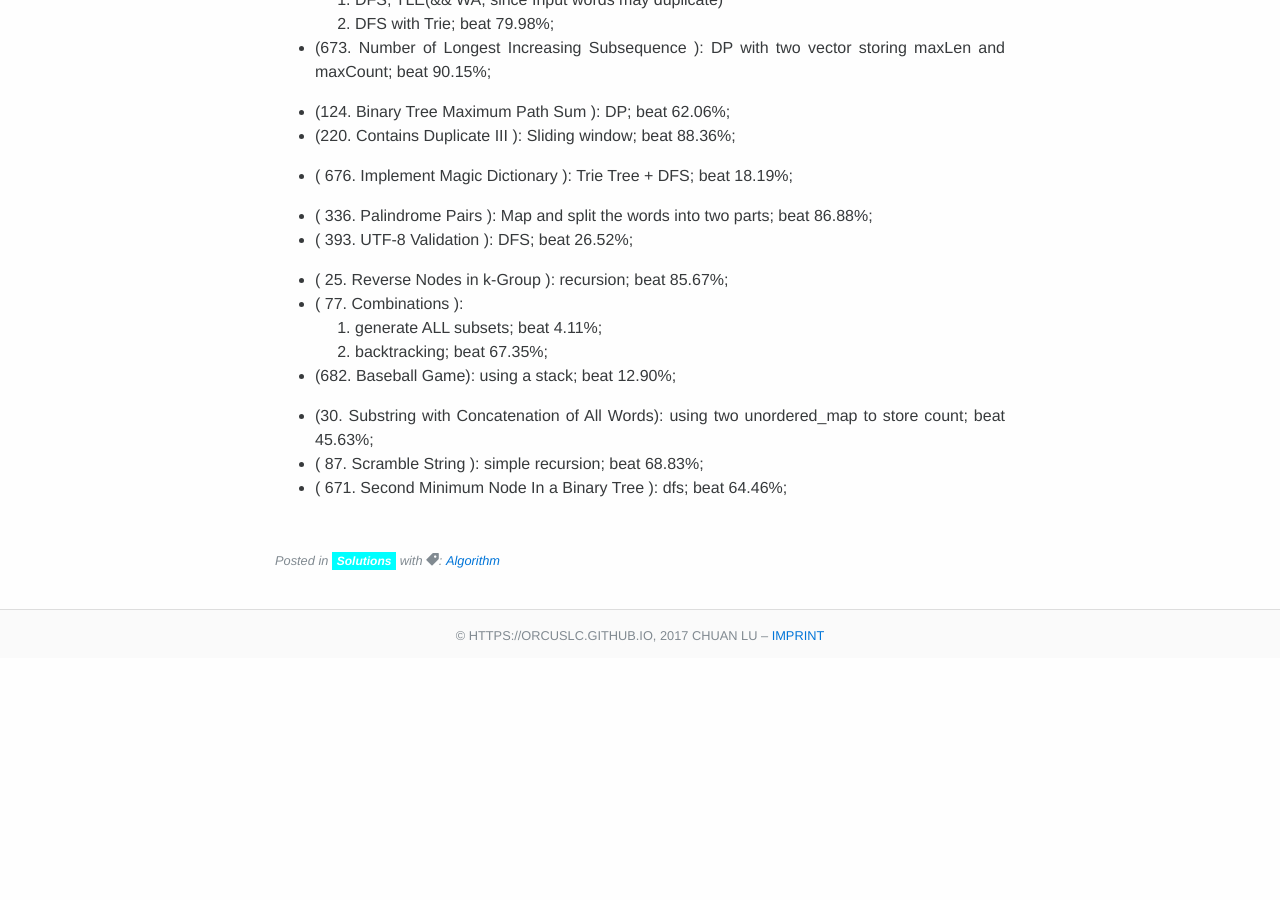
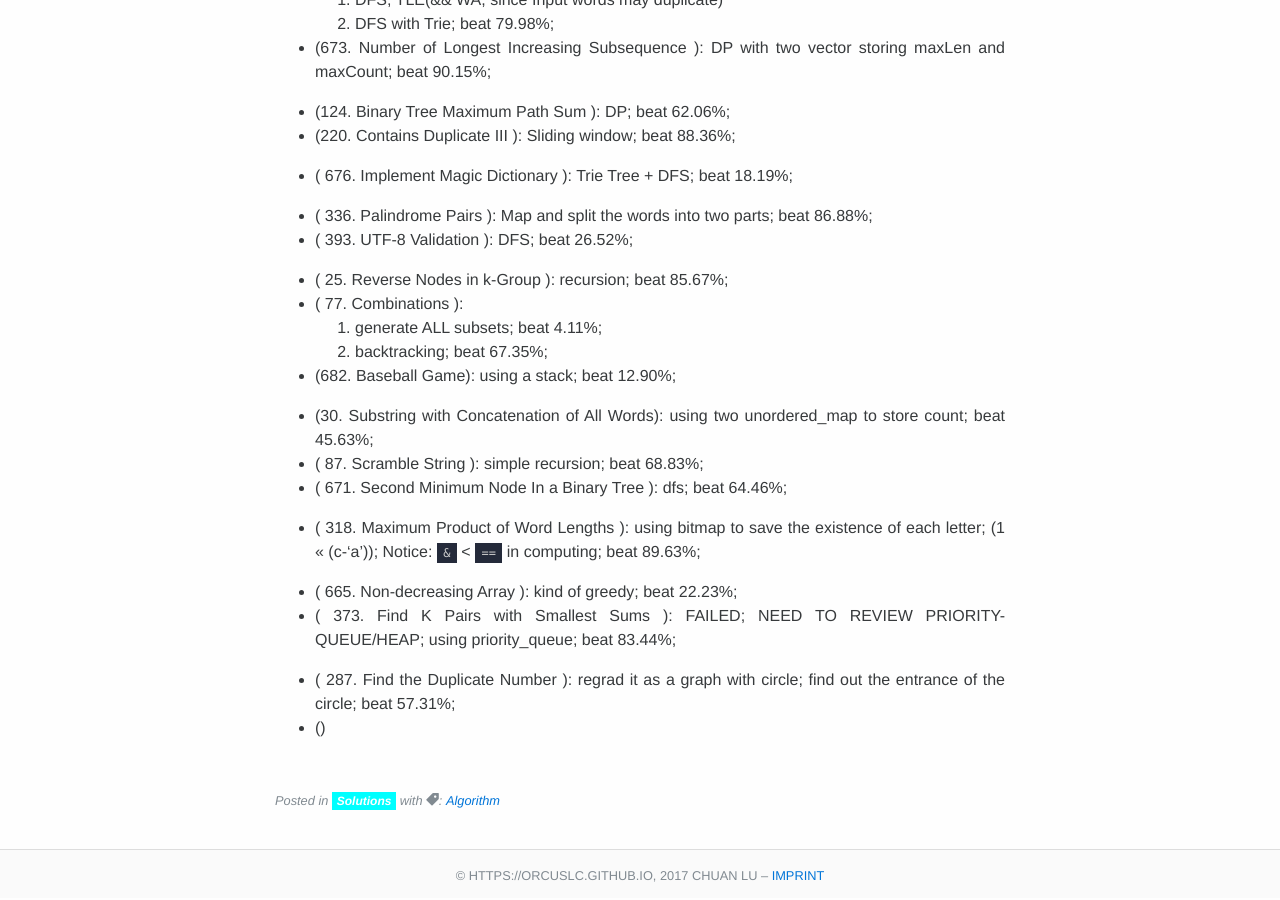
Before and after one commit to Orcuslc/blog.io, a Jekyll site: the page built from _posts/2017-04-19-Solutions-to-LeetCode-C++.md, in a window 1280 px wide and 900 px high, scrolled down 13336 px. Built offline with Jekyll 4.4.1, drawn with Linux system fonts in a browser that asks for light colours; some web fonts are replaced; before the commit the page ends 13996 px from its top, so only the background shows below that.

Commit message:
add 1 prob

```diff
--- a/_posts/2017-04-19-Solutions-to-LeetCode-C++.md
+++ b/_posts/2017-04-19-Solutions-to-LeetCode-C++.md
@@ -540,3 +540,11 @@ Beat 63.33%;
 - (30. Substring with Concatenation of All Words): using two unordered_map to store count; beat 45.63%;
 - ( 87. Scramble String ): simple recursion; beat 68.83%;
 - ( 671. Second Minimum Node In a Binary Tree ): dfs; beat 64.46%;
+
+- ( 318. Maximum Product of Word Lengths ): using bitmap to save the existence of each letter; (1 << (c-'a')); Notice: `&` < `==` in computing; beat 89.63%;
+
+- ( 665. Non-decreasing Array ): kind of greedy; beat 22.23%;
+- ( 373. Find K Pairs with Smallest Sums ): FAILED; NEED TO REVIEW PRIORITY-QUEUE/HEAP; using priority_queue; beat 83.44%;
+
+- ( 287. Find the Duplicate Number ): regrad it as a graph with circle; find out the entrance of the circle; beat 57.31%;
+- ()
```
